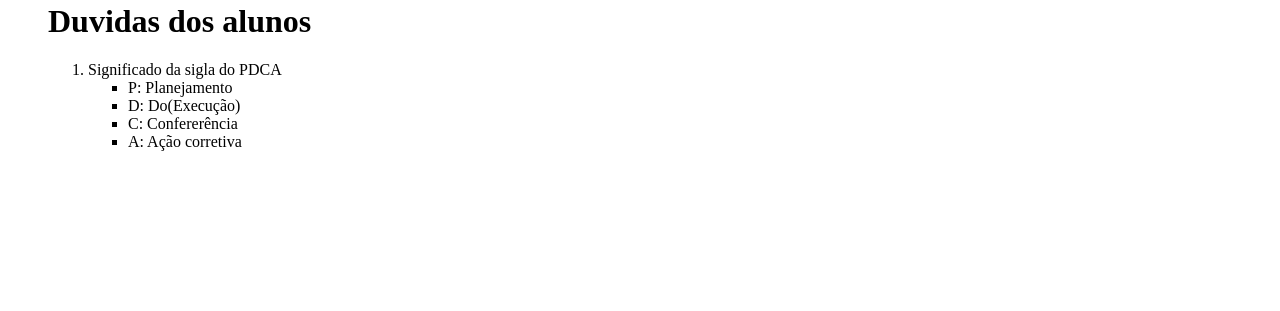
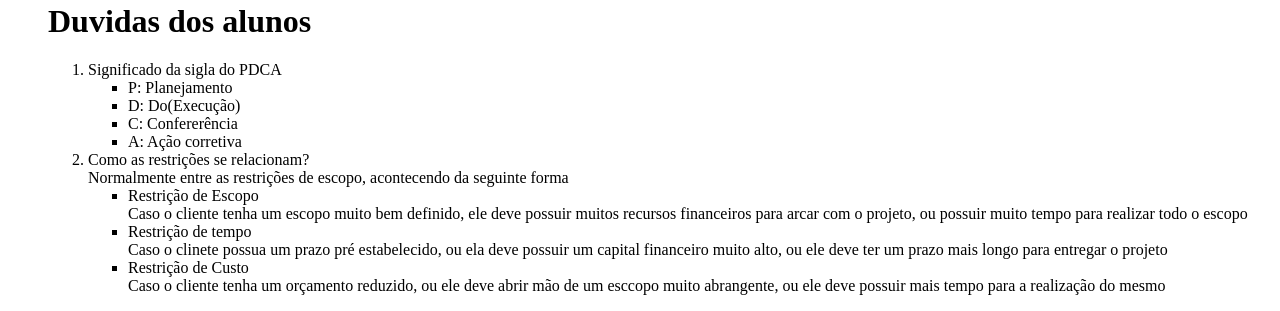
Before and after one commit to camilocoelhogomes/revisaoProvaGestao, a plain HTML site: page index.html in a window 1280 px wide. Shown: the part 1948-2259 px from the top of the page. Before the commit the page ends 2115 px from the top, so only its background shows below. Drawn offline with Linux system fonts and the light colour scheme.

Commit message:
pergunta sobre restrições

```diff
--- a/index.html
+++ b/index.html
@@ -106,6 +106,22 @@
                     <li>A: Ação corretiva</li>
                  </ul>
                 </li>
+                <li>
+                    Como as restrições se relacionam?<br>
+                    Normalmente entre as restrições de escopo, acontecendo da seguinte forma
+                    <ul>
+                        <li>Restrição de Escopo<br> Caso o cliente tenha um escopo muito bem definido, ele deve possuir muitos recursos financeiros para
+                        arcar com o projeto, ou possuir muito tempo para realizar todo o escopo
+                        </li>
+                        <li>Restrição de tempo<br> Caso o clinete possua um prazo pré estabelecido, ou ela deve possuir um capital financeiro muito alto, ou
+                        ele deve ter um prazo mais longo para entregar o projeto
+                        </li>
+                        <li>
+                        Restrição de Custo<br> Caso o cliente tenha um orçamento reduzido, ou ele deve abrir mão de um esccopo muito abrangente, ou ele deve
+                            possuir mais tempo para a realização do mesmo
+                        </li>
+                    </ul>
+                </li>
             </ol>
             <script>
             </script>
```
